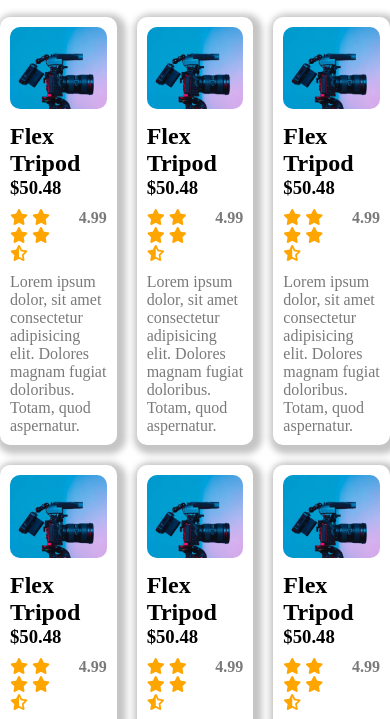
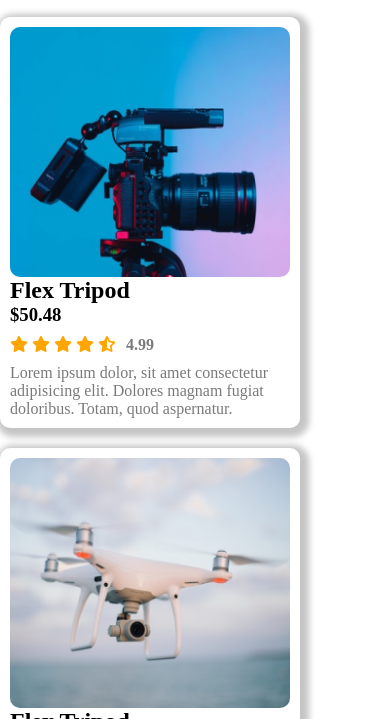
Before and after one commit to Taanveer22/electric-builders, a plain HTML site: page index.html in a window 390 px wide. Shown: the part 615-1334 px from the top of the page. Drawn offline with Linux system fonts and the light colour scheme.

Commit message:
alhamdulliah collections sections complete with responsive

```diff
--- a/css/responsive.css
+++ b/css/responsive.css
@@ -1,37 +1,51 @@
 /* navbar for medium devices */
-@media screen  and (max-width: 800px) {
-    .navbar{
+@media screen  and (min-width:577px) and (max-width: 992px) {
+
+    .navbar {
         flex-direction: column;
         gap: 10px;
         align-items: center;
+        justify-content: center;
     }
+
+    .cards-container {
+        grid-template-columns: repeat(2, 1fr);
+    }
+
 
 }
 
 /* navbar for small devices */
-@media screen and (max-width: 500px) {
-    .menu-container{
+@media screen and (max-width: 576px) {
+
+    .menu-container {
         display: none;
     }
 
-    .hamburger-container{
+    .hamburger-container {
         display: block;
     }
 
-    .navbar{
+    .navbar {
         flex-direction: row;
+        /* align-items: center; */
     }
 
-    .banner{
+    .banner {
         flex-direction: column;
     }
 
-    .banner-photo{
+    .banner-photo {
         width: 100%;
     }
 
-    .banner-text{
+    .banner-text {
         width: 100%;
     }
 
+    .cards-container {
+       grid-template-columns: repeat(1, 1fr);
+
+    }
+
 }
--- a/css/style.css
+++ b/css/style.css
@@ -109,14 +109,23 @@
 
 .card{
     /* border: 2px solid red; */
-    width: fit-content;
+    width: 300px;
     padding: 10px;
     box-shadow: 3px 3px 6px 6px rgba(42, 39, 39, 0.27);
     border-radius: 10px;
 }
 
+.card-photo{
+    /* border: 2px solid green; */
+    width: 280px;
+    height: 250px;
+
+}
+
 .card-photo img{
     width: 100%;
+    height: 100%;
+    object-fit: cover;
     margin-bottom: 10px;
     border-radius: 10px;
 }
--- a/index.html
+++ b/index.html
@@ -82,7 +82,7 @@
                 </div>
                 <div class="card">
                     <div class="card-photo">
-                        <img src="./resources/images/camera.png" alt="">
+                        <img src="./resources/images/drone.png" alt="">
                     </div>
                     <div class="card-info">
                         <h2>Flex Tripod</h2>
@@ -106,7 +106,7 @@
                 </div>
                 <div class="card">
                     <div class="card-photo">
-                        <img src="./resources/images/camera.png" alt="">
+                        <img src="./resources/images/cameraa.jpg" alt="">
                     </div>
                     <div class="card-info">
                         <h2>Flex Tripod</h2>
@@ -130,7 +130,7 @@
                 </div>
                 <div class="card">
                     <div class="card-photo">
-                        <img src="./resources/images/camera.png" alt="">
+                        <img src="./resources/images/cameraa.jpg" alt="">
                     </div>
                     <div class="card-info">
                         <h2>Flex Tripod</h2>
@@ -154,7 +154,7 @@
                 </div>
                 <div class="card">
                     <div class="card-photo">
-                        <img src="./resources/images/camera.png" alt="">
+                        <img src="./resources/images/airpod.png" alt="">
                     </div>
                     <div class="card-info">
                         <h2>Flex Tripod</h2>
@@ -178,7 +178,7 @@
                 </div>
                 <div class="card">
                     <div class="card-photo">
-                        <img src="./resources/images/camera.png" alt="">
+                        <img src="./resources/images/action.png" alt="">
                     </div>
                     <div class="card-info">
                         <h2>Flex Tripod</h2>
```
